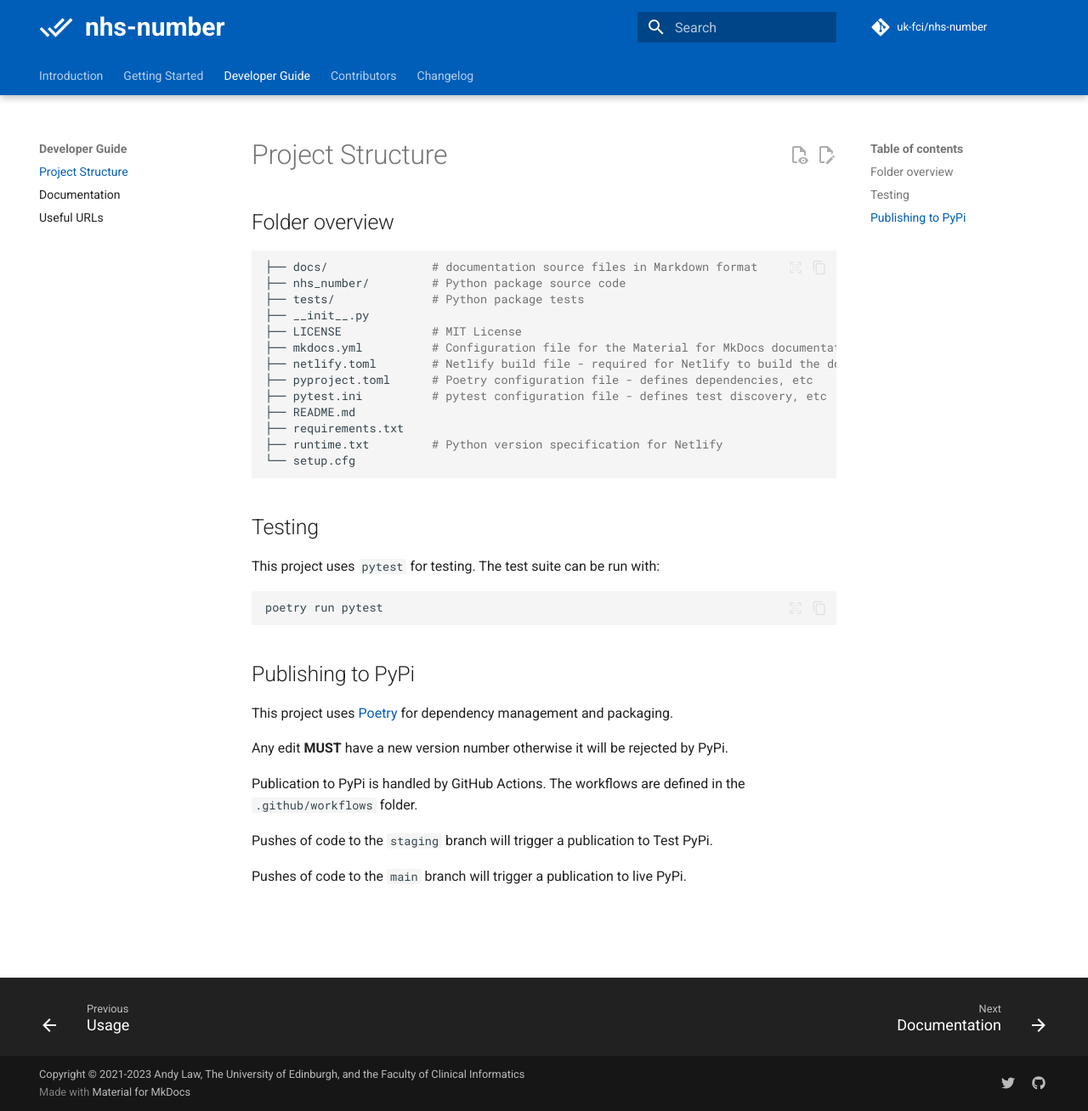
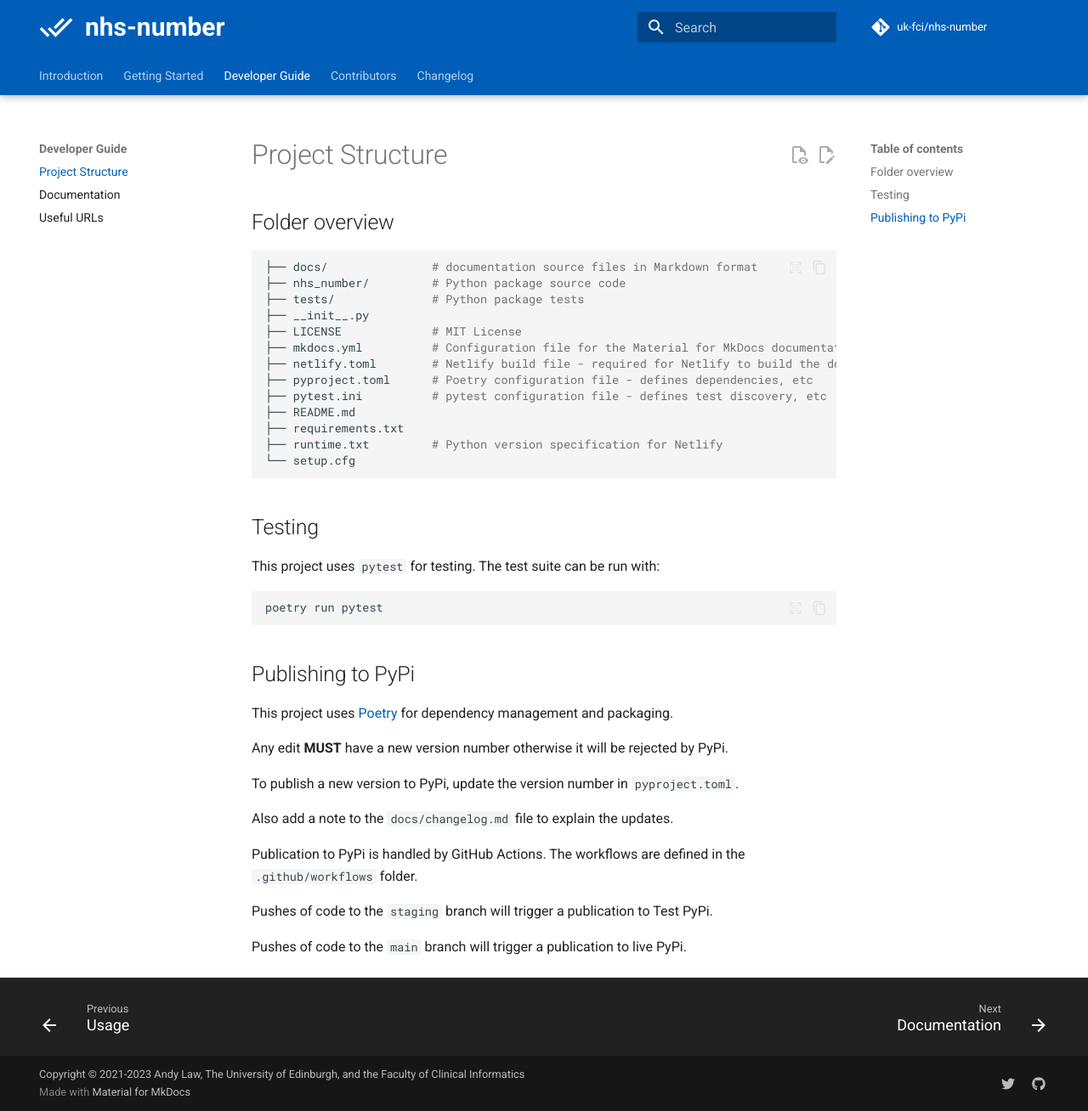
Before and after one commit to uk-fci/nhs-number, an MkDocs documentation site: the page built from docs/developing.md, in a window 1280 px wide and 1308 px high. Shown: the whole window at 85% size. Built offline with MkDocs 1.6.1 and Material for MkDocs 9.7.7, drawn with Linux system fonts in a browser that asks for light colours; comment, search, counter and statistics services are not loaded.

Commit message:
small additions to the developer docs

```diff
--- a/docs/developing.md
+++ b/docs/developing.md
@@ -36,6 +36,10 @@ This project uses [Poetry](https://python-poetry.org/docs/) for dependency manag
 
 Any edit **MUST** have a new version number otherwise it will be rejected by PyPi.
 
+To publish a new version to PyPi, update the version number in `pyproject.toml`.
+
+Also add a note to the `docs/changelog.md` file to explain the updates.
+
 Publication to PyPi is handled by GitHub Actions. The workflows are defined in the `.github/workflows` folder.
 
 Pushes of code to the `staging` branch will trigger a publication to Test PyPi.
```
